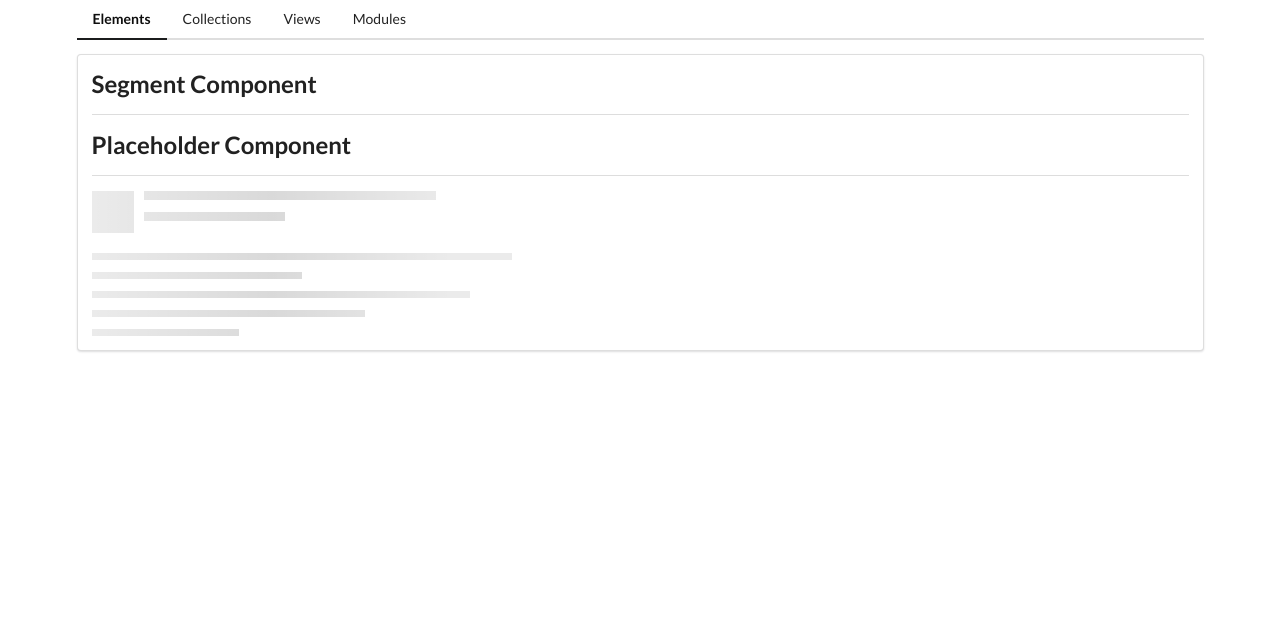
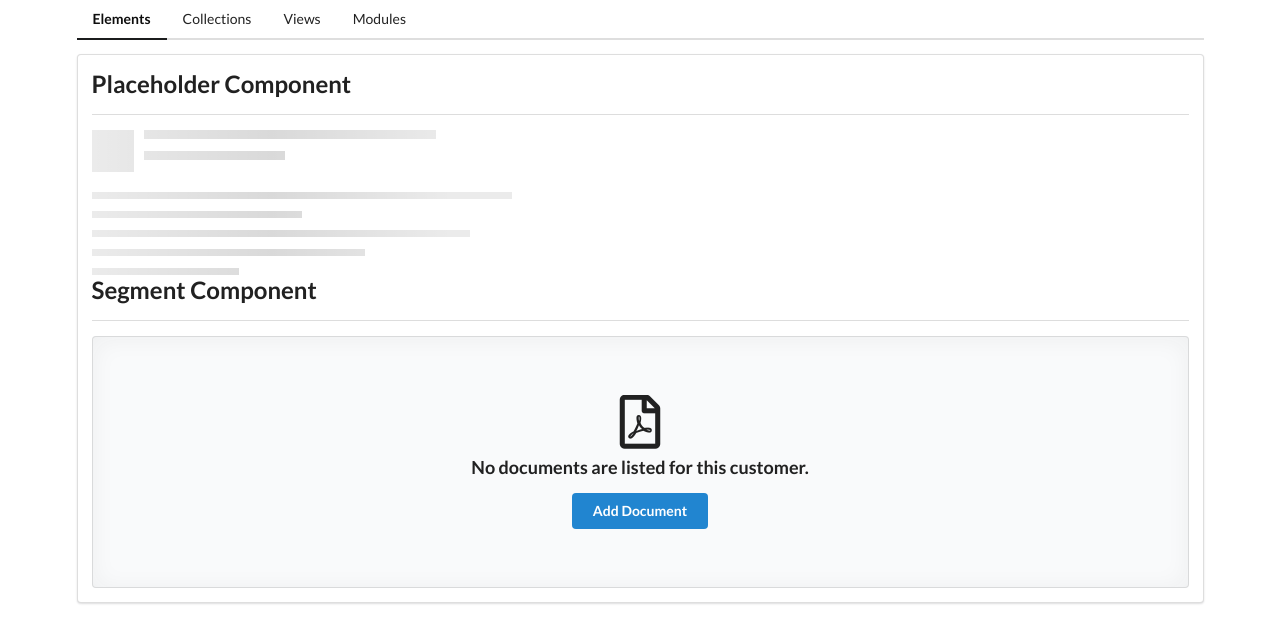
Before and after one commit to MrMoriarty04/comps, an Angular app: page /elements in a window 1280 px wide. Shown: the top 642 px of the page. Built offline with nearby package versions, Linux system fonts and the light colour scheme.

Commit message:
done for today

```diff
--- a/src/app/elements/elements-home/elements-home.html
+++ b/src/app/elements/elements-home/elements-home.html
@@ -1,4 +1,12 @@
-<app-divider>Segment Component</app-divider>
-
 <app-divider>Placeholder Component</app-divider>
 <app-placeholder [header]="true" [lines]="5"> </app-placeholder>
+
+<app-divider>Segment Component</app-divider>
+<app-segment>
+  <header>
+    <i class="pdf file outline icon"></i>
+    No documents are listed for this customer.
+  </header>
+
+  <div class="ui primary button">Add Document</div>
+</app-segment>
--- a/src/app/elements/elements-module.ts
+++ b/src/app/elements/elements-module.ts
@@ -7,12 +7,14 @@ import { ElementsRoutingModule } from './elements-routing-module';
 import { ElementsHome } from './elements-home/elements-home';
 import { Placeholder } from './placeholder/placeholder';
 import { Times } from './times';
+import { Segment } from './segment/segment';
 
 
 @NgModule({
   declarations: [
     ElementsHome,
     Placeholder,
+    Segment,
 
   ],
   imports: [
--- /dev/null
+++ b/src/app/elements/segment/segment.html
@@ -0,0 +1,6 @@
+<div class="ui placeholder segment">
+  <div class="ui icon header">
+    <ng-content select="header"></ng-content>
+  </div>
+  <ng-content></ng-content>
+</div>
```
Also changed, not shown: src/app/elements/segment/segment.ts (added, +11 -0 lines), src/app/elements/segment/segment.css (added), 1 other file (tests, documents, lock files or other folders).
